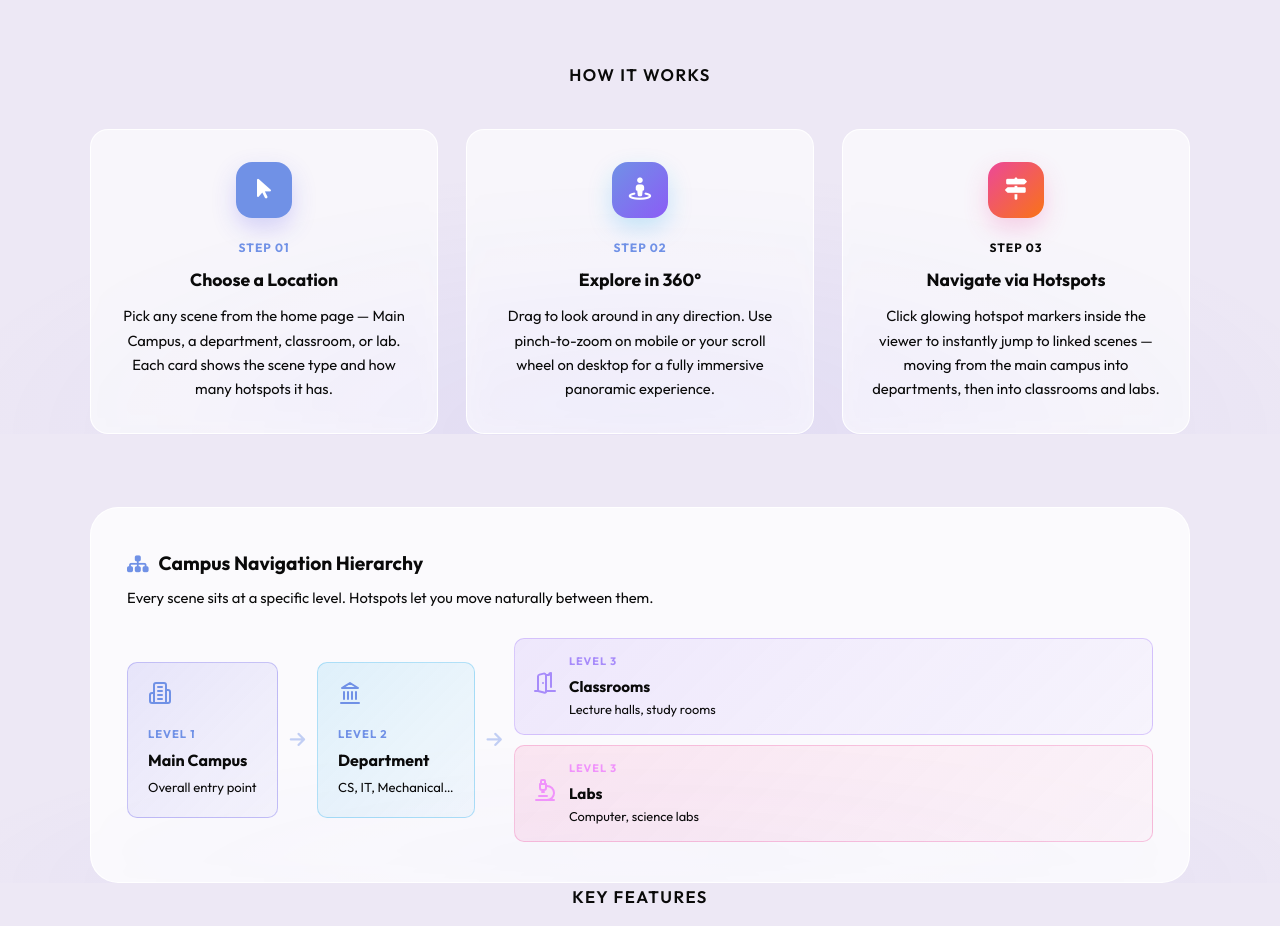
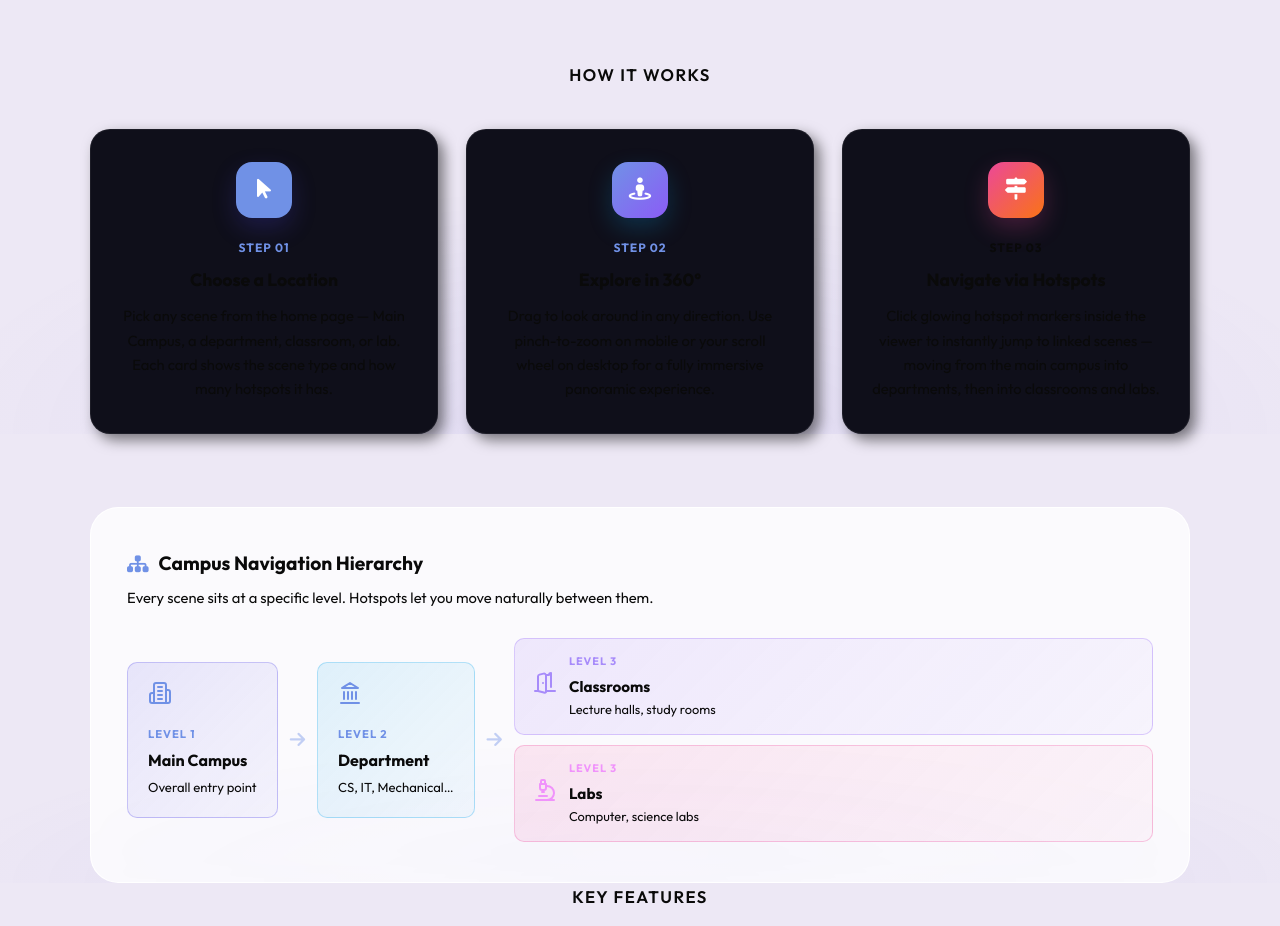
Before and after one commit to Bhumi-2303/vision360, a website: page public/index.html in a window 1280 px wide. Shown: the part 2210-3136 px from the top of the page. Drawn offline with nearby package versions, Linux system fonts and the light colour scheme; no server answers.

Commit message:
feat(ui): apply neumorphic styling to 'How It Works' step cards

```diff
--- a/public/index.html
+++ b/public/index.html
@@ -55,6 +55,23 @@
             transform: translateY(-6px);
             box-shadow: 0 16px 40px rgba(0, 0, 0, 0.35);
             border-color: rgba(112, 145, 230, 0.35);
+        }
+
+        .glass-feature-card {
+            background: var(--bg-color, #0f0f1a);
+            border-radius: 20px;
+            box-shadow:
+                6px 6px 14px rgba(0, 0, 0, 0.5),
+                -4px -4px 10px rgba(255, 255, 255, 0.04);
+            border: 1px solid rgba(255, 255, 255, 0.06);
+            transition: box-shadow 0.3s ease, transform 0.3s ease;
+        }
+
+        .glass-feature-card:hover {
+            box-shadow:
+                8px 8px 20px rgba(0, 0, 0, 0.6),
+                -4px -4px 12px rgba(255, 255, 255, 0.06);
+            transform: translateY(-4px);
         }
 
         nav {
```
